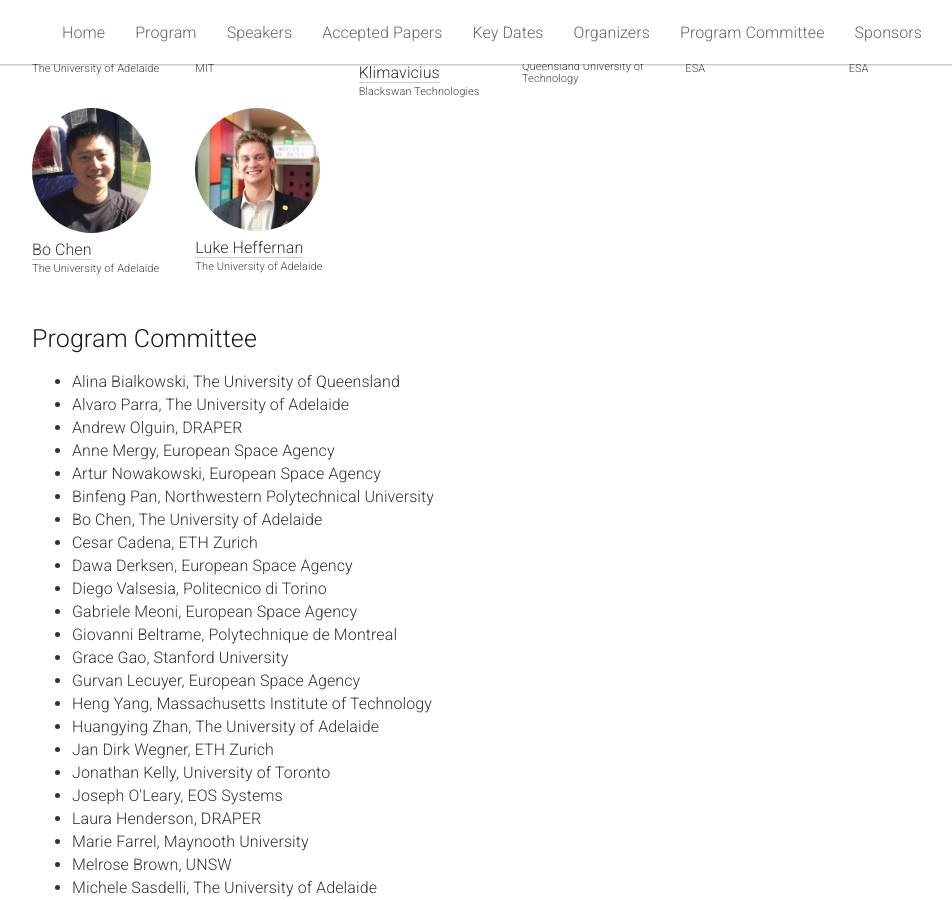
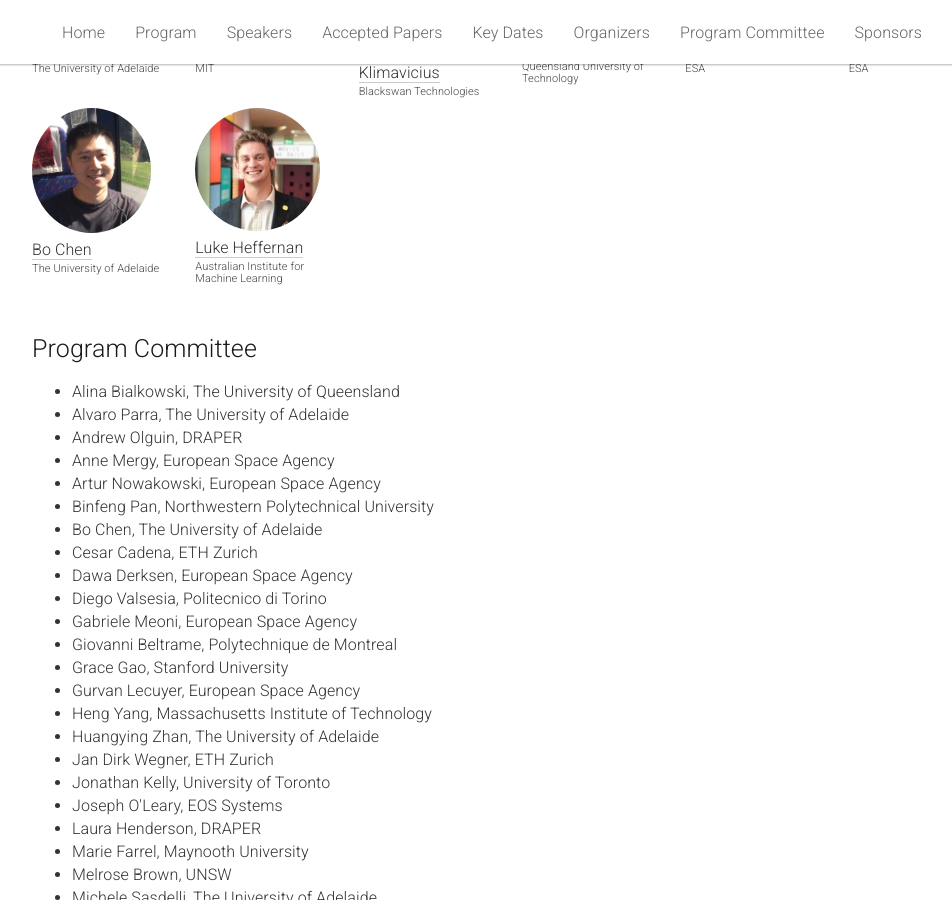
Before and after one commit to AIforSpace/2024, a Jekyll site: the page built from _pages/home.md, in a window 1280 px wide and 900 px high, scrolled down 6835 px. Shown: the whole window, without its empty margins (133-1085 px from the left). Built offline with Jekyll 4.4.1, drawn with Linux system fonts in a browser that asks for light colours.

Commit message:
Update home.md

```diff
--- a/_pages/home.md
+++ b/_pages/home.md
@@ -593,7 +593,7 @@ acknowledgements: ""
     </a>
     <div class="people-name">
       <a href="https://www.linkedin.com/in/luke-heffernan/">Luke Heffernan</a>
-      <h6>The University of Adelaide</h6>
+      <h6>Australian Institute for Machine Learning</h6>
     </div>
   </div>
 
```
